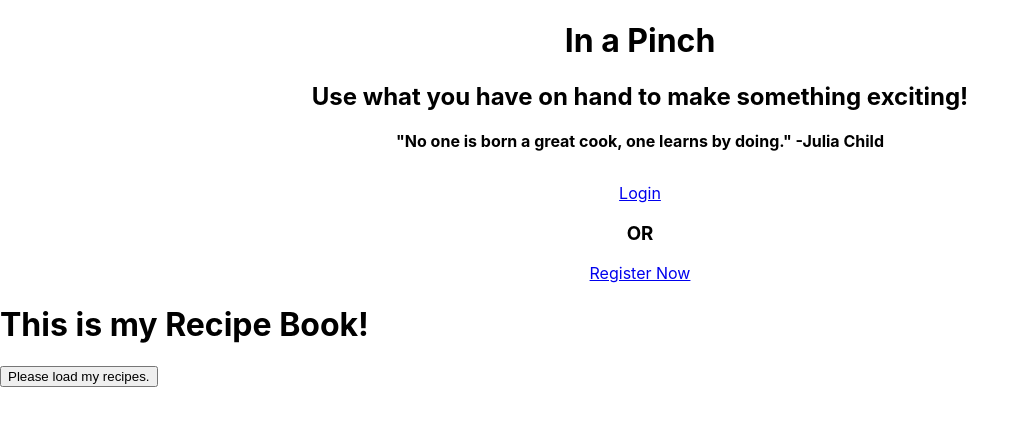
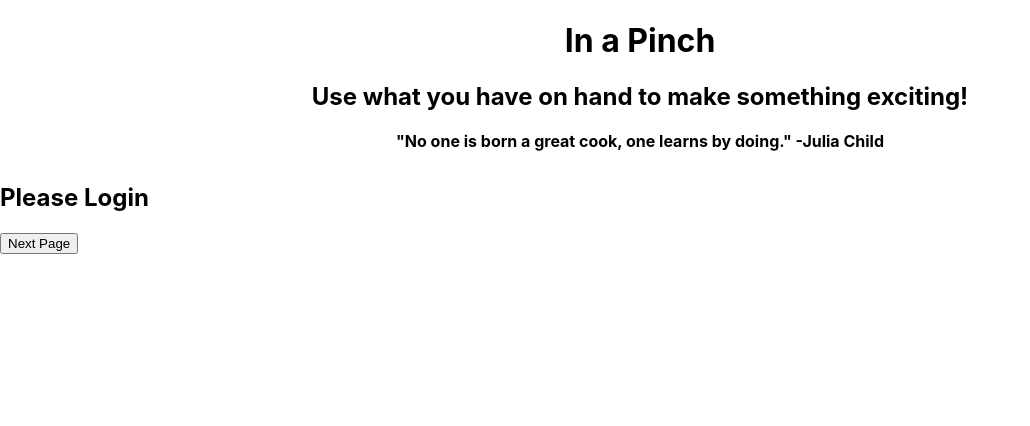
Before and after one commit to LittleRedButton7/Mod5_Capstone_Project_Frontend, a React (Create React App) app: page /search in a window 1280 px wide. Shown: the top 426 px of the page, without its empty margins (0-1030 px from the left). Built offline with nearby package versions, Linux system fonts and the light colour scheme.

Commit message:
sorted out the toggle between login and register and pushed the route once logged in to the recipe container.

```diff
--- a/src/App.js
+++ b/src/App.js
@@ -6,31 +6,19 @@ import Header from './Components/Header';
 import Login from './Components/LoginForm';
 import Register from './Components/RegistrationForm';
 import RecipeBook from './Components/RecipeBook';
+// import SearchField from './Components/SearchField';
+import LoginRegisterLinks from './Components/LoginRegisterLinks';
 
 function App() {
-
-  const [token, setToken] = useState('');
-
-  const userLogin = (tok) => {
-    setToken(tok)
-  }
 
   return (
     <div className="App">
       <Header className="header"/>
-      {/* <Login userLogin={userLogin}/>
-      <Register /> */}
-      <Route exact path='/'/>
-      <div className="login-link">
-      <Link to='/login'>Login</Link>
-      </div>
-      <h3>OR</h3>
-      <div className="register-link">
-      <Link to='/register'>Register Now</Link>
-      </div>
-      <Route exact path='/login' render={(props) => <Login {...props} userLogin={userLogin} /> } />
-      <Route exact path='/register' render={(props) => <Register {...props} /> } />
-      <RecipeBook token={token} />
+      <Route exact path='/' component={LoginRegisterLinks} />
+      <Route exact path='/login' component={Login} />
+      <Route exact path='/register' component={Register} />
+      <Route exact path='/recipebook' component={RecipeBook} />
+      <Route exact path='/search' component={RecipeContainer} />
     </div>
   );
 }
--- a/src/Components/LoginForm.js
+++ b/src/Components/LoginForm.js
@@ -1,6 +1,7 @@
 import React, { Component } from 'react'
 import './component.css'
 import { Route, Link } from 'react-router-dom';
+// import LoginRegisterLinks from './LoginRegisterLinks';
 
 class Login extends Component {
 
@@ -9,6 +10,11 @@ class Login extends Component {
             username: '',
             password: ''
         }
+    }
+
+    userLogin = (tok) => {
+        localStorage.setItem('token', tok)
+        this.props.history.push('/search')
     }
 
     login = event => {
@@ -20,7 +26,8 @@ class Login extends Component {
         }).then(data => data.json())
         .then(
             data => {
-                this.props.userLogin(data.token);
+                this.userLogin(data.token);
+                console.log(data.token)
             }
         )
         .catch(error => console.error(error))
--- /dev/null
+++ b/src/Components/LoginRegisterLinks.js
@@ -0,0 +1,16 @@
+import React from 'react'
+import { Link } from 'react-router-dom';
+
+export default function LoginRegisterLinks() {
+    return (
+        <div>
+            <div className="login-link">
+                    <Link to='/login'>Login</Link>
+                </div>
+                    <h3>OR</h3>
+                <div className="register-link">
+                    <Link to='/register'>Register Now</Link>
+                </div>
+        </div>
+    )
+}
--- a/src/Components/RecipeBook.js
+++ b/src/Components/RecipeBook.js
@@ -1,4 +1,5 @@
 import React, { Component } from 'react'
+import { Link } from 'react-router-dom';
 
 export default class RecipeBook extends Component {
     state = {
@@ -10,7 +11,7 @@ export default class RecipeBook extends Component {
             method: 'GET',
             headers: {
                 'Content-Type': 'application/json',
-                Authorization: `Token ${this.props.token}`
+                Authorization: `Token ${localStorage.token}`
             },
             body: JSON.stringify(this.state.credentials)
         }).then(data => data.json())
@@ -24,13 +25,18 @@ export default class RecipeBook extends Component {
 
     render() {
         return (
+            <>
+                {localStorage.token ?
                     <div>
                         <h1>This is my Recipe Book!</h1>
                         {this.state.recipebooks.map(recipebook => {
                             return <h3 key={recipebook.id}>{recipebook.title}</h3>
                         })}
                         <button onClick={this.loadRecipes}>Please load my recipes.</button>
-            </div>
+                    </div> : <h2>Please Login<Link to='/login'>Login</Link></h2>
+                    // turn into react component with a link to get to login.
+                }
+            </>
         )
     }
 }
--- a/src/Components/RecipeCard.js
+++ b/src/Components/RecipeCard.js
@@ -4,6 +4,10 @@ import './component.css'
 export default function RecipeCard({recipe}) {
     console.log(recipe)
     console.log(recipe.totalNutrients.FAT.quantity)
+
+    // function saveRecipe(clickedRecipe){
+    //     const recipeId = recipe.id
+    // }
 
     return (
         <div className="recipe-card">
@@ -17,6 +21,7 @@ export default function RecipeCard({recipe}) {
                 <ul>Recipe Total Protein: {recipe.totalNutrients.PROCNT.quantity.toFixed(0)} g</ul>
                 <ul>Total Servings: {recipe.yield}</ul>
             </ul>
+            <button className="add-recipe-button" >Add to my recipe book</button>
         </div>
     )
 }
--- a/src/Components/RecipeContainer.js
+++ b/src/Components/RecipeContainer.js
@@ -13,9 +13,9 @@ export default function RecipeContainer() {
     const APP_KEY = "b287f340a47e9e367b3a86a5a2c6501f";
 
     function getRecipes(query) {
-        fetch(`https://api.edamam.com/search?q=${query}&to=45&app_id=${APP_ID}&app_key=${APP_KEY}`)
-        .then(response => response.json())
-        .then(({hits}) => setRecipeResults(hits))
+        fetch(`https://api.edamam.com/search?q=${query}&to=100&app_id=${APP_ID}&app_key=${APP_KEY}`)
+            .then(response => response.json())
+            .then(({hits}) => setRecipeResults(hits))
     }
 
     console.log(recipeResults)
@@ -29,10 +29,10 @@ export default function RecipeContainer() {
 
     return (
         <>
-            <SearchField getRecipes={getRecipes}/>
+            <SearchField getRecipes={getRecipes} />
             <div className="recipe-card-container">{showRecipes()}</div>
             {index > 0 && <button className="previous-page-button" onClick={() => setIndex(index - 15) }>Previous Page</button>}
-            {index < 30 && <button className="next-page-button" onClick={() => setIndex(index + 15) }>Next Page</button>}
+            {index < 85 && <button className="next-page-button" onClick={() => setIndex(index + 15) }>Next Page</button>}
         </>
     )
 }
--- a/src/Components/SearchField.js
+++ b/src/Components/SearchField.js
@@ -14,6 +14,8 @@ export default function SearchField(props) {
     }
 
     return (
+        <>
+            {localStorage.token ?
                 <div className="search-form">
                     <form onSubmit={handleSubmit}>
                         <input
@@ -22,10 +24,12 @@ export default function SearchField(props) {
                             name='ingredients'
                             onChange={handleChange}
                             value={query}
-                    placeholder="What do You Have on Hand?"
+                            placeholder="What ingredients do you have on hand?"
                         />
                         <input  type="submit" value="Search Recipes"/>
                     </form>
-        </div>
+                </div> : <h2>Please Login</h2>
+            }
+        </>
     )
 }
```
Lines whose indentation alone changed are shown as unchanged.
